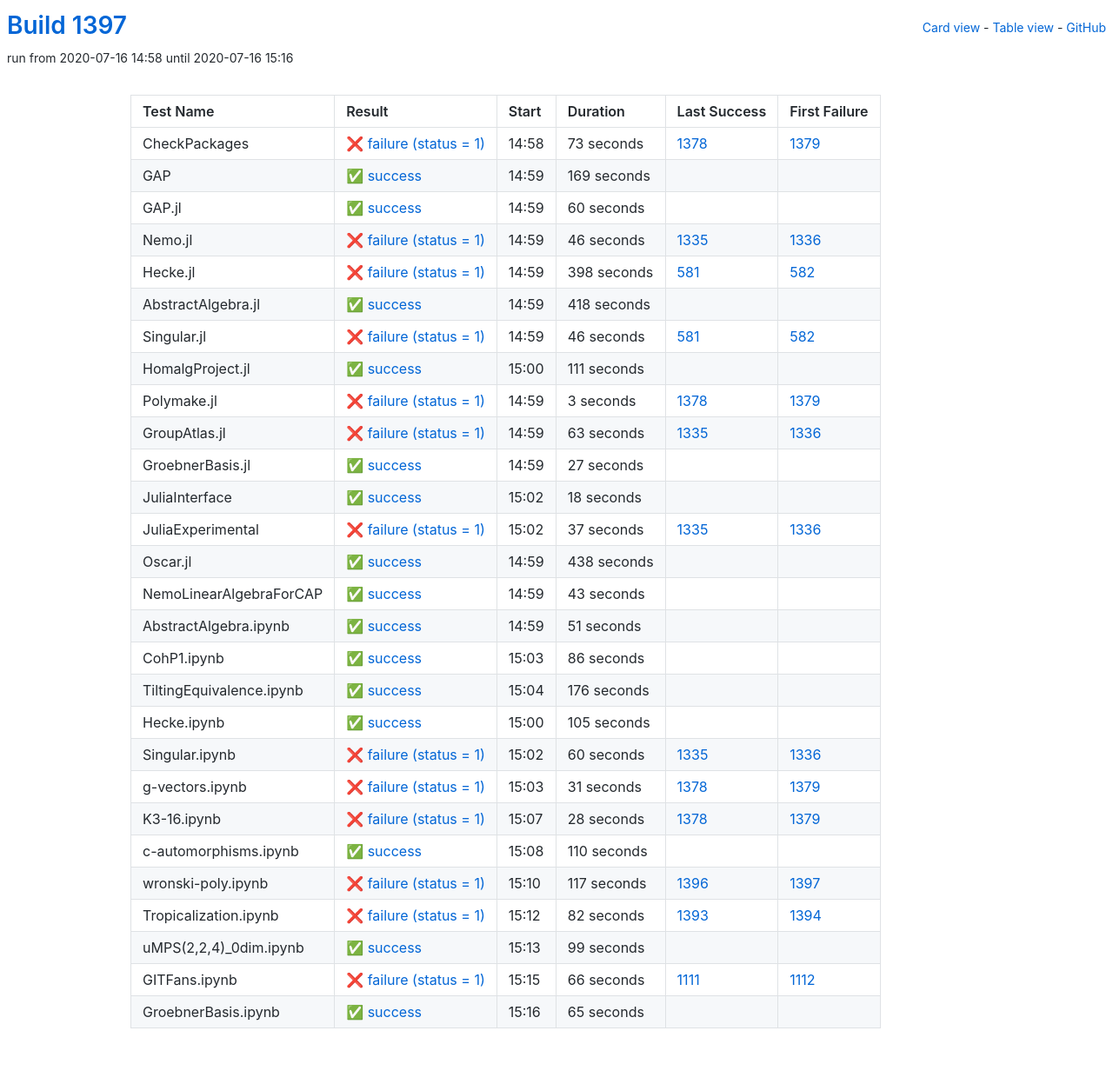
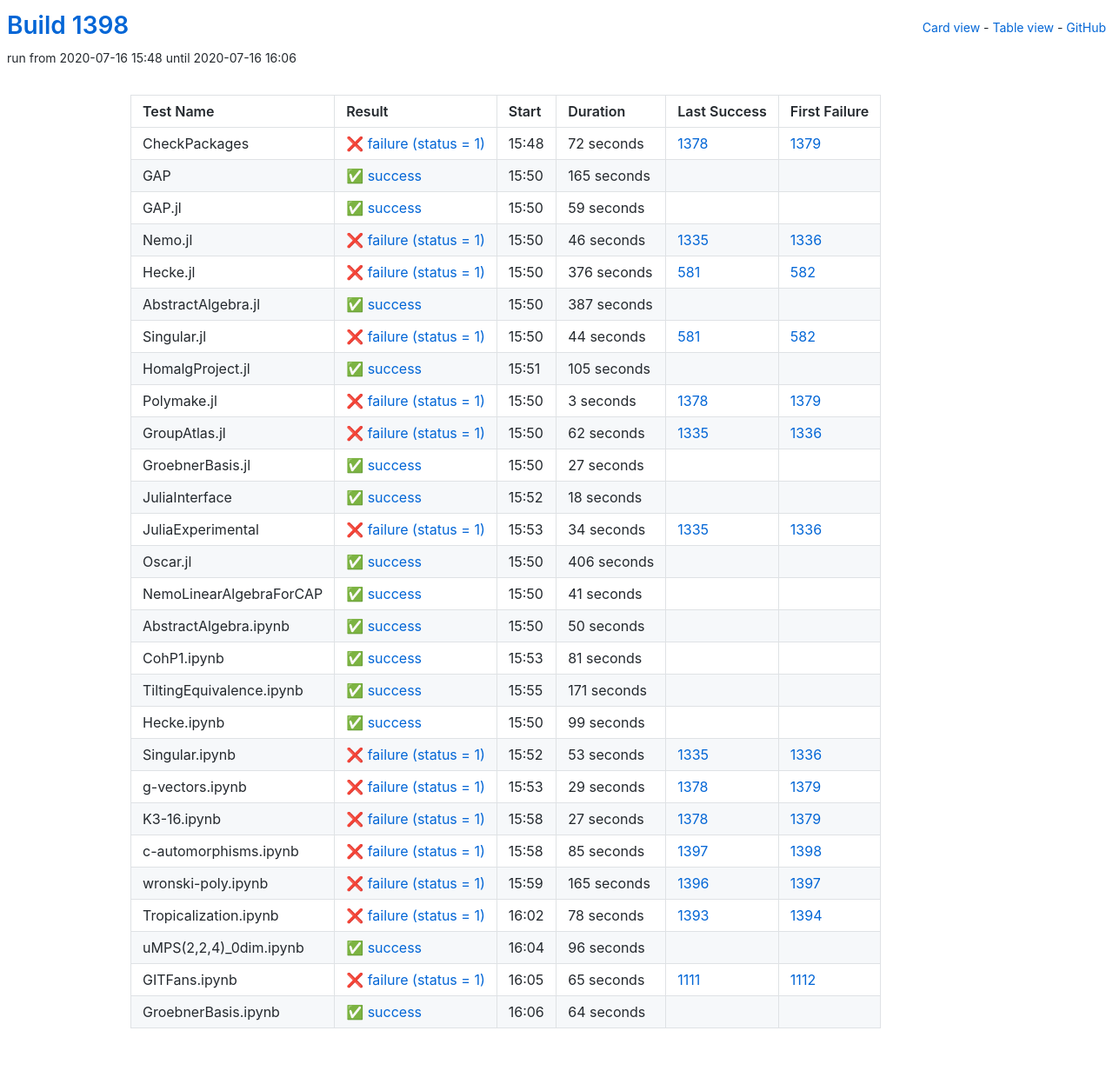
Before and after one commit to oscar-system/oscar-ci-status-1.4, a Jekyll site: the page built from table.html, in a window 1280 px wide. Shown: the whole page at 87% size. Built offline with Jekyll 4.4.1, drawn with Linux system fonts in a browser that asks for light colours.

Commit message:
Build #1398

```diff
--- a/_data/ci.yml
+++ b/_data/ci.yml
@@ -1,6 +1,6 @@
 ---
-build: 1397
-build_url: https://oscarci.mathematik.uni-kl.de/job/oscar-julia-1.4/1397/
+build: 1398
+build_url: https://oscarci.mathematik.uni-kl.de/job/oscar-julia-1.4/1398/
 job: oscar-julia-1.4
 organization: oscar-system
 repo: oscar-ci-status-1.4
@@ -8,44 +8,44 @@ repourl: https://github.com/oscar-system/oscar-ci-status-1.4
 tests:
 - name: CheckPackages
   id: checkpackages
-  log: https://oscarci.mathematik.uni-kl.de/job/oscar-julia-1.4/1397/artifact/logs/build-1397/CheckPackages.log
-  start: 2020-07-16 14:58
+  log: https://oscarci.mathematik.uni-kl.de/job/oscar-julia-1.4/1398/artifact/logs/build-1398/CheckPackages.log
+  start: 2020-07-16 15:48
   success: false
   exitcode: 1
   status: failure
-  duration: 73
+  duration: 72
   last_success: 1378
   last_success_url: https://oscarci.mathematik.uni-kl.de/job/oscar-julia-1.4/1378/
   first_failure: 1379
   first_failure_url: https://oscarci.mathematik.uni-kl.de/job/oscar-julia-1.4/1379/
 - name: GAP
   id: gap
-  log: https://oscarci.mathematik.uni-kl.de/job/oscar-julia-1.4/1397/artifact/logs/build-1397/GAP.log
-  start: 2020-07-16 14:59
+  log: https://oscarci.mathematik.uni-kl.de/job/oscar-julia-1.4/1398/artifact/logs/build-1398/GAP.log
+  start: 2020-07-16 15:50
   success: true
   exitcode: 0
   status: success
-  duration: 169
+  duration: 165
   last_success: false
   last_success_url:
   first_failure: false
   first_failure_url:
 - name: GAP.jl
   id: gap-jl
-  log: https://oscarci.mathematik.uni-kl.de/job/oscar-julia-1.4/1397/artifact/logs/build-1397/GAP.jl.log
-  start: 2020-07-16 14:59
+  log: https://oscarci.mathematik.uni-kl.de/job/oscar-julia-1.4/1398/artifact/logs/build-1398/GAP.jl.log
+  start: 2020-07-16 15:50
   success: true
   exitcode: 0
   status: success
-  duration: 60
+  duration: 59
   last_success: false
   last_success_url:
   first_failure: false
   first_failure_url:
 - name: Nemo.jl
   id: nemo-jl
-  log: https://oscarci.mathematik.uni-kl.de/job/oscar-julia-1.4/1397/artifact/logs/build-1397/Nemo.jl.log
-  start: 2020-07-16 14:59
+  log: https://oscarci.mathematik.uni-kl.de/job/oscar-julia-1.4/1398/artifact/logs/build-1398/Nemo.jl.log
+  start: 2020-07-16 15:50
   success: false
   exitcode: 1
   status: failure
@@ -56,56 +56,56 @@ tests:
   first_failure_url: https://oscarci.mathematik.uni-kl.de/job/oscar-julia-1.4/1336/
 - name: Hecke.jl
   id: hecke-jl
-  log: https://oscarci.mathematik.uni-kl.de/job/oscar-julia-1.4/1397/artifact/logs/build-1397/Hecke.jl.log
-  start: 2020-07-16 14:59
+  log: https://oscarci.mathematik.uni-kl.de/job/oscar-julia-1.4/1398/artifact/logs/build-1398/Hecke.jl.log
+  start: 2020-07-16 15:50
   success: false
   exitcode: 1
   status: failure
-  duration: 398
+  duration: 376
   last_success: 581
   last_success_url: https://oscarci.mathematik.uni-kl.de/job/oscar-julia-1.4/581/
   first_failure: 582
   first_failure_url: https://oscarci.mathematik.uni-kl.de/job/oscar-julia-1.4/582/
 - name: AbstractAlgebra.jl
   id: abstractalgebra-jl
-  log: https://oscarci.mathematik.uni-kl.de/job/oscar-julia-1.4/1397/artifact/logs/build-1397/AbstractAlgebra.jl.log
-  start: 2020-07-16 14:59
+  log: https://oscarci.mathematik.uni-kl.de/job/oscar-julia-1.4/1398/artifact/logs/build-1398/AbstractAlgebra.jl.log
+  start: 2020-07-16 15:50
   success: true
   exitcode: 0
   status: success
-  duration: 418
+  duration: 387
   last_success: false
   last_success_url:
   first_failure: false
   first_failure_url:
 - name: Singular.jl
   id: singular-jl
-  log: https://oscarci.mathematik.uni-kl.de/job/oscar-julia-1.4/1397/artifact/logs/build-1397/Singular.jl.log
-  start: 2020-07-16 14:59
+  log: https://oscarci.mathematik.uni-kl.de/job/oscar-julia-1.4/1398/artifact/logs/build-1398/Singular.jl.log
+  start: 2020-07-16 15:50
   success: false
   exitcode: 1
   status: failure
-  duration: 46
+  duration: 44
   last_success: 581
   last_success_url: https://oscarci.mathematik.uni-kl.de/job/oscar-julia-1.4/581/
   first_failure: 582
   first_failure_url: https://oscarci.mathematik.uni-kl.de/job/oscar-julia-1.4/582/
 - name: HomalgProject.jl
   id: homalgproject-jl
-  log: https://oscarci.mathematik.uni-kl.de/job/oscar-julia-1.4/1397/artifact/logs/build-1397/HomalgProject.jl.log
-  start: 2020-07-16 15:00
+  log: https://oscarci.mathematik.uni-kl.de/job/oscar-julia-1.4/1398/artifact/logs/build-1398/HomalgProject.jl.log
+  start: 2020-07-16 15:51
   success: true
   exitcode: 0
   status: success
-  duration: 111
+  duration: 105
   last_success: false
   last_success_url:
   first_failure: false
   first_failure_url:
 - name: Polymake.jl
   id: polymake-jl
-  log: https://oscarci.mathematik.uni-kl.de/job/oscar-julia-1.4/1397/artifact/logs/build-1397/Polymake.jl.log
-  start: 2020-07-16 14:59
+  log: https://oscarci.mathematik.uni-kl.de/job/oscar-julia-1.4/1398/artifact/logs/build-1398/Polymake.jl.log
+  start: 2020-07-16 15:50
   success: false
   exitcode: 1
   status: failure
@@ -116,20 +116,20 @@ tests:
   first_failure_url: https://oscarci.mathematik.uni-kl.de/job/oscar-julia-1.4/1379/
 - name: GroupAtlas.jl
   id: groupatlas-jl
-  log: https://oscarci.mathematik.uni-kl.de/job/oscar-julia-1.4/1397/artifact/logs/build-1397/GroupAtlas.jl.log
-  start: 2020-07-16 14:59
+  log: https://oscarci.mathematik.uni-kl.de/job/oscar-julia-1.4/1398/artifact/logs/build-1398/GroupAtlas.jl.log
+  start: 2020-07-16 15:50
   success: false
   exitcode: 1
   status: failure
-  duration: 63
+  duration: 62
   last_success: 1335
   last_success_url: https://oscarci.mathematik.uni-kl.de/job/oscar-julia-1.4/1335/
   first_failure: 1336
   first_failure_url: https://oscarci.mathematik.uni-kl.de/job/oscar-julia-1.4/1336/
 - name: GroebnerBasis.jl
   id: groebnerbasis-jl
-  log: https://oscarci.mathematik.uni-kl.de/job/oscar-julia-1.4/1397/artifact/logs/build-1397/GroebnerBasis.jl.log
-  start: 2020-07-16 14:59
+  log: https://oscarci.mathematik.uni-kl.de/job/oscar-julia-1.4/1398/artifact/logs/build-1398/GroebnerBasis.jl.log
+  start: 2020-07-16 15:50
   success: true
   exitcode: 0
   status: success
@@ -140,8 +140,8 @@ tests:
   first_failure_url:
 - name: JuliaInterface
   id: juliainterface
-  log: https://oscarci.mathematik.uni-kl.de/job/oscar-julia-1.4/1397/artifact/logs/build-1397/JuliaInterface.log
-  start: 2020-07-16 15:02
+  log: https://oscarci.mathematik.uni-kl.de/job/oscar-julia-1.4/1398/artifact/logs/build-1398/JuliaInterface.log
+  start: 2020-07-16 15:52
   success: true
   exitcode: 0
   status: success
@@ -152,164 +152,80 @@ tests:
   first_failure_url:
 - name: JuliaExperimental
   id: juliaexperimental
-  log: https://oscarci.mathematik.uni-kl.de/job/oscar-julia-1.4/1397/artifact/logs/build-1397/JuliaExperimental.log
-  start: 2020-07-16 15:02
+  log: https://oscarci.mathematik.uni-kl.de/job/oscar-julia-1.4/1398/artifact/logs/build-1398/JuliaExperimental.log
+  start: 2020-07-16 15:53
   success: false
   exitcode: 1
   status: failure
-  duration: 37
+  duration: 34
   last_success: 1335
   last_success_url: https://oscarci.mathematik.uni-kl.de/job/oscar-julia-1.4/1335/
   first_failure: 1336
   first_failure_url: https://oscarci.mathematik.uni-kl.de/job/oscar-julia-1.4/1336/
 - name: Oscar.jl
   id: oscar-jl
-  log: https://oscarci.mathematik.uni-kl.de/job/oscar-julia-1.4/1397/artifact/logs/build-1397/Oscar.jl.log
-  start: 2020-07-16 14:59
+  log: https://oscarci.mathematik.uni-kl.de/job/oscar-julia-1.4/1398/artifact/logs/build-1398/Oscar.jl.log
+  start: 2020-07-16 15:50
   success: true
   exitcode: 0
   status: success
-  duration: 438
+  duration: 406
   last_success: false
   last_success_url:
   first_failure: false
   first_failure_url:
 - name: NemoLinearAlgebraForCAP
   id: nemolinearalgebraforcap
-  log: https://oscarci.mathematik.uni-kl.de/job/oscar-julia-1.4/1397/artifact/logs/build-1397/NemoLinearAlgebraForCAP.log
-  start: 2020-07-16 14:59
+  log: https://oscarci.mathematik.uni-kl.de/job/oscar-julia-1.4/1398/artifact/logs/build-1398/NemoLinearAlgebraForCAP.log
+  start: 2020-07-16 15:50
   success: true
   exitcode: 0
   status: success
-  duration: 43
+  duration: 41
   last_success: false
   last_success_url:
   first_failure: false
   first_failure_url:
 - name: AbstractAlgebra.ipynb
   id: abstractalgebra-ipynb
-  log: https://oscarci.mathematik.uni-kl.de/job/oscar-julia-1.4/1397/artifact/logs/build-1397/AbstractAlgebra.ipynb.log
-  start: 2020-07-16 14:59
+  log: https://oscarci.mathematik.uni-kl.de/job/oscar-julia-1.4/1398/artifact/logs/build-1398/AbstractAlgebra.ipynb.log
+  start: 2020-07-16 15:50
   success: true
   exitcode: 0
   status: success
-  duration: 51
+  duration: 50
   last_success: false
   last_success_url:
   first_failure: false
   first_failure_url:
 - name: CohP1.ipynb
   id: cohp1-ipynb
-  log: https://oscarci.mathematik.uni-kl.de/job/oscar-julia-1.4/1397/artifact/logs/build-1397/CohP1.ipynb.log
-  start: 2020-07-16 15:03
+  log: https://oscarci.mathematik.uni-kl.de/job/oscar-julia-1.4/1398/artifact/logs/build-1398/CohP1.ipynb.log
+  start: 2020-07-16 15:53
   success: true
   exitcode: 0
   status: success
-  duration: 86
+  duration: 81
   last_success: false
   last_success_url:
   first_failure: false
   first_failure_url:
 - name: TiltingEquivalence.ipynb
   id: tiltingequivalence-ipynb
-  log: https://oscarci.mathematik.uni-kl.de/job/oscar-julia-1.4/1397/artifact/logs/build-1397/TiltingEquivalence.ipynb.log
-  start: 2020-07-16 15:04
+  log: https://oscarci.mathematik.uni-kl.de/job/oscar-julia-1.4/1398/artifact/logs/build-1398/TiltingEquivalence.ipynb.log
+  start: 2020-07-16 15:55
   success: true
   exitcode: 0
   status: success
-  duration: 176
+  duration: 171
   last_success: false
   last_success_url:
   first_failure: false
   first_failure_url:
 - name: Hecke.ipynb
   id: hecke-ipynb
-  log: https://oscarci.mathematik.uni-kl.de/job/oscar-julia-1.4/1397/artifact/logs/build-1397/Hecke.ipynb.log
-  start: 2020-07-16 15:00
-  success: true
-  exitcode: 0
-  status: success
-  duration: 105
-  last_success: false
-  last_success_url:
-  first_failure: false
-  first_failure_url:
-- name: Singular.ipynb
-  id: singular-ipynb
-  log: https://oscarci.mathematik.uni-kl.de/job/oscar-julia-1.4/1397/artifact/logs/build-1397/Singular.ipynb.log
-  start: 2020-07-16 15:02
-  success: false
-  exitcode: 1
-  status: failure
-  duration: 60
-  last_success: 1335
-  last_success_url: https://oscarci.mathematik.uni-kl.de/job/oscar-julia-1.4/1335/
-  first_failure: 1336
-  first_failure_url: https://oscarci.mathematik.uni-kl.de/job/oscar-julia-1.4/1336/
-- name: g-vectors.ipynb
-  id: g-vectors-ipynb
-  log: https://oscarci.mathematik.uni-kl.de/job/oscar-julia-1.4/1397/artifact/logs/build-1397/g-vectors.ipynb.log
-  start: 2020-07-16 15:03
-  success: false
-  exitcode: 1
-  status: failure
-  duration: 31
-  last_success: 1378
-  last_success_url: https://oscarci.mathematik.uni-kl.de/job/oscar-julia-1.4/1378/
-  first_failure: 1379
-  first_failure_url: https://oscarci.mathematik.uni-kl.de/job/oscar-julia-1.4/1379/
-- name: K3-16.ipynb
-  id: k3-16-ipynb
-  log: https://oscarci.mathematik.uni-kl.de/job/oscar-julia-1.4/1397/artifact/logs/build-1397/K3-16.ipynb.log
-  start: 2020-07-16 15:07
-  success: false
-  exitcode: 1
-  status: failure
-  duration: 28
-  last_success: 1378
-  last_success_url: https://oscarci.mathematik.uni-kl.de/job/oscar-julia-1.4/1378/
-  first_failure: 1379
-  first_failure_url: https://oscarci.mathematik.uni-kl.de/job/oscar-julia-1.4/1379/
-- name: c-automorphisms.ipynb
-  id: c-automorphisms-ipynb
-  log: https://oscarci.mathematik.uni-kl.de/job/oscar-julia-1.4/1397/artifact/logs/build-1397/c-automorphisms.ipynb.log
-  start: 2020-07-16 15:08
-  success: true
-  exitcode: 0
-  status: success
-  duration: 110
-  last_success: false
-  last_success_url:
-  first_failure: false
-  first_failure_url:
-- name: wronski-poly.ipynb
-  id: wronski-poly-ipynb
-  log: https://oscarci.mathematik.uni-kl.de/job/oscar-julia-1.4/1397/artifact/logs/build-1397/wronski-poly.ipynb.log
-  start: 2020-07-16 15:10
-  success: false
-  exitcode: 1
-  status: failure
-  duration: 117
-  last_success: 1396
-  last_success_url: https://oscarci.mathematik.uni-kl.de/job/oscar-julia-1.4/1396/
-  first_failure: 1397
-  first_failure_url: https://oscarci.mathematik.uni-kl.de/job/oscar-julia-1.4/1397/
-- name: Tropicalization.ipynb
-  id: tropicalization-ipynb
-  log: https://oscarci.mathematik.uni-kl.de/job/oscar-julia-1.4/1397/artifact/logs/build-1397/Tropicalization.ipynb.log
-  start: 2020-07-16 15:12
-  success: false
-  exitcode: 1
-  status: failure
-  duration: 82
-  last_success: 1393
-  last_success_url: https://oscarci.mathematik.uni-kl.de/job/oscar-julia-1.4/1393/
-  first_failure: 1394
-  first_failure_url: https://oscarci.mathematik.uni-kl.de/job/oscar-julia-1.4/1394/
-- name: uMPS(2,2,4)_0dim.ipynb
-  id: umps-2-2-4-0dim-ipynb
-  log: https://oscarci.mathematik.uni-kl.de/job/oscar-julia-1.4/1397/artifact/logs/build-1397/uMPS-2-2-4-_0dim.ipynb.log
-  start: 2020-07-16 15:13
+  log: https://oscarci.mathematik.uni-kl.de/job/oscar-julia-1.4/1398/artifact/logs/build-1398/Hecke.ipynb.log
+  start: 2020-07-16 15:50
   success: true
   exitcode: 0
   status: success
@@ -318,26 +234,110 @@ tests:
   last_success_url:
   first_failure: false
   first_failure_url:
-- name: GITFans.ipynb
-  id: gitfans-ipynb
-  log: https://oscarci.mathematik.uni-kl.de/job/oscar-julia-1.4/1397/artifact/logs/build-1397/GITFans.ipynb.log
-  start: 2020-07-16 15:15
+- name: Singular.ipynb
+  id: singular-ipynb
+  log: https://oscarci.mathematik.uni-kl.de/job/oscar-julia-1.4/1398/artifact/logs/build-1398/Singular.ipynb.log
+  start: 2020-07-16 15:52
   success: false
   exitcode: 1
   status: failure
-  duration: 66
+  duration: 53
+  last_success: 1335
+  last_success_url: https://oscarci.mathematik.uni-kl.de/job/oscar-julia-1.4/1335/
+  first_failure: 1336
+  first_failure_url: https://oscarci.mathematik.uni-kl.de/job/oscar-julia-1.4/1336/
+- name: g-vectors.ipynb
+  id: g-vectors-ipynb
+  log: https://oscarci.mathematik.uni-kl.de/job/oscar-julia-1.4/1398/artifact/logs/build-1398/g-vectors.ipynb.log
+  start: 2020-07-16 15:53
+  success: false
+  exitcode: 1
+  status: failure
+  duration: 29
+  last_success: 1378
+  last_success_url: https://oscarci.mathematik.uni-kl.de/job/oscar-julia-1.4/1378/
+  first_failure: 1379
+  first_failure_url: https://oscarci.mathematik.uni-kl.de/job/oscar-julia-1.4/1379/
+- name: K3-16.ipynb
+  id: k3-16-ipynb
+  log: https://oscarci.mathematik.uni-kl.de/job/oscar-julia-1.4/1398/artifact/logs/build-1398/K3-16.ipynb.log
+  start: 2020-07-16 15:58
+  success: false
+  exitcode: 1
+  status: failure
+  duration: 27
+  last_success: 1378
+  last_success_url: https://oscarci.mathematik.uni-kl.de/job/oscar-julia-1.4/1378/
+  first_failure: 1379
+  first_failure_url: https://oscarci.mathematik.uni-kl.de/job/oscar-julia-1.4/1379/
+- name: c-automorphisms.ipynb
+  id: c-automorphisms-ipynb
+  log: https://oscarci.mathematik.uni-kl.de/job/oscar-julia-1.4/1398/artifact/logs/build-1398/c-automorphisms.ipynb.log
+  start: 2020-07-16 15:58
+  success: false
+  exitcode: 1
+  status: failure
+  duration: 85
+  last_success: 1397
+  last_success_url: https://oscarci.mathematik.uni-kl.de/job/oscar-julia-1.4/1397/
+  first_failure: 1398
+  first_failure_url: https://oscarci.mathematik.uni-kl.de/job/oscar-julia-1.4/1398/
+- name: wronski-poly.ipynb
+  id: wronski-poly-ipynb
+  log: https://oscarci.mathematik.uni-kl.de/job/oscar-julia-1.4/1398/artifact/logs/build-1398/wronski-poly.ipynb.log
+  start: 2020-07-16 15:59
+  success: false
+  exitcode: 1
+  status: failure
+  duration: 165
+  last_success: 1396
+  last_success_url: https://oscarci.mathematik.uni-kl.de/job/oscar-julia-1.4/1396/
+  first_failure: 1397
+  first_failure_url: https://oscarci.mathematik.uni-kl.de/job/oscar-julia-1.4/1397/
+- name: Tropicalization.ipynb
+  id: tropicalization-ipynb
+  log: https://oscarci.mathematik.uni-kl.de/job/oscar-julia-1.4/1398/artifact/logs/build-1398/Tropicalization.ipynb.log
+  start: 2020-07-16 16:02
+  success: false
+  exitcode: 1
+  status: failure
+  duration: 78
+  last_success: 1393
+  last_success_url: https://oscarci.mathematik.uni-kl.de/job/oscar-julia-1.4/1393/
+  first_failure: 1394
+  first_failure_url: https://oscarci.mathematik.uni-kl.de/job/oscar-julia-1.4/1394/
+- name: uMPS(2,2,4)_0dim.ipynb
+  id: umps-2-2-4-0dim-ipynb
+  log: https://oscarci.mathematik.uni-kl.de/job/oscar-julia-1.4/1398/artifact/logs/build-1398/uMPS-2-2-4-_0dim.ipynb.log
+  start: 2020-07-16 16:04
+  success: true
+  exitcode: 0
+  status: success
+  duration: 96
+  last_success: false
+  last_success_url:
+  first_failure: false
+  first_failure_url:
+- name: GITFans.ipynb
+  id: gitfans-ipynb
+  log: https://oscarci.mathematik.uni-kl.de/job/oscar-julia-1.4/1398/artifact/logs/build-1398/GITFans.ipynb.log
+  start: 2020-07-16 16:05
+  success: false
+  exitcode: 1
+  status: failure
+  duration: 65
   last_success: 1111
   last_success_url: https://oscarci.mathematik.uni-kl.de/job/oscar-julia-1.4/1111/
   first_failure: 1112
   first_failure_url: https://oscarci.mathematik.uni-kl.de/job/oscar-julia-1.4/1112/
 - name: GroebnerBasis.ipynb
   id: groebnerbasis-ipynb
-  log: https://oscarci.mathematik.uni-kl.de/job/oscar-julia-1.4/1397/artifact/logs/build-1397/GroebnerBasis.ipynb.log
-  start: 2020-07-16 15:16
+  log: https://oscarci.mathematik.uni-kl.de/job/oscar-julia-1.4/1398/artifact/logs/build-1398/GroebnerBasis.ipynb.log
+  start: 2020-07-16 16:06
   success: true
   exitcode: 0
   status: success
-  duration: 65
+  duration: 64
   last_success: false
   last_success_url:
   first_failure: false
```
Also changed, not shown: README.md.
